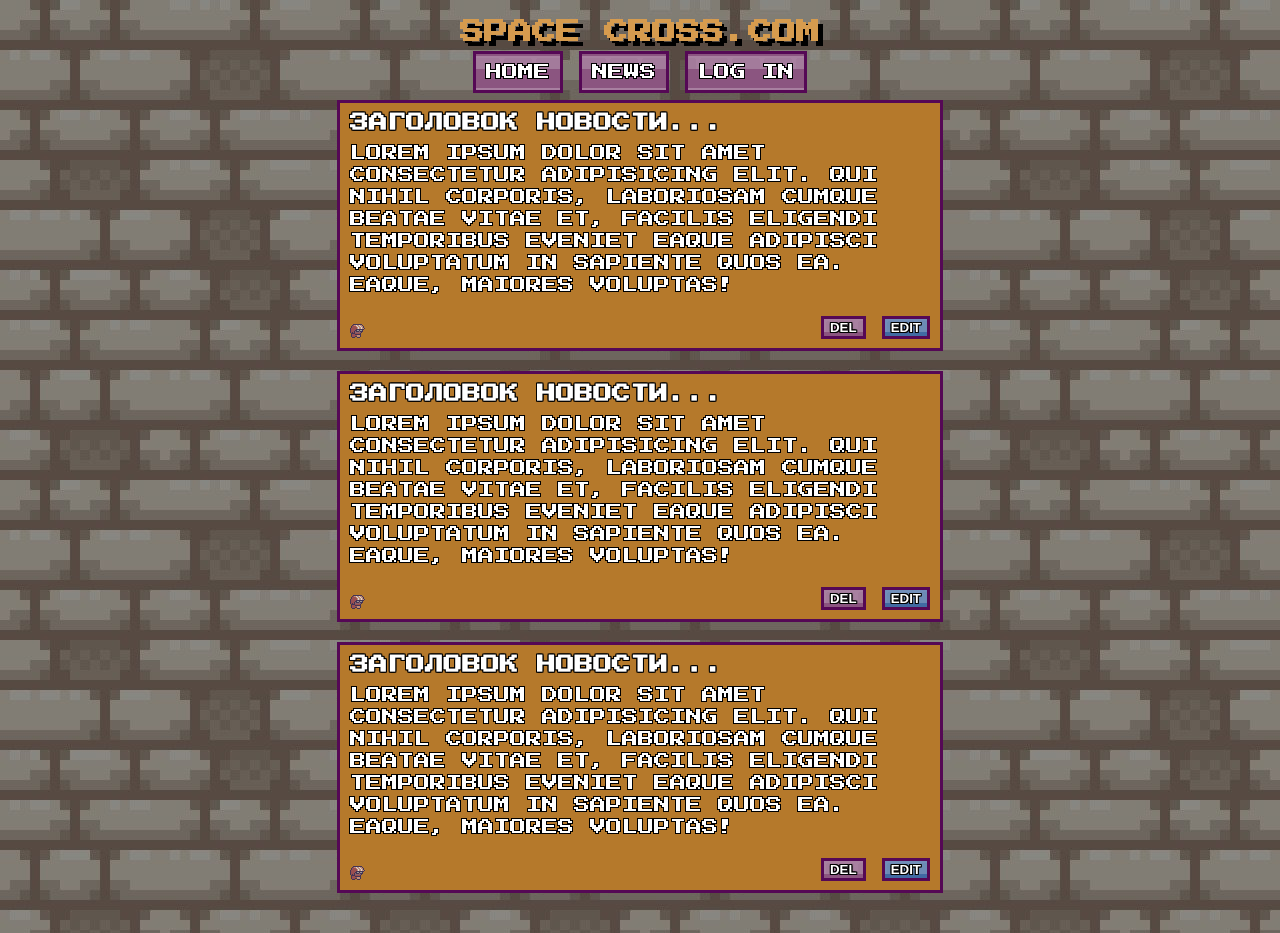
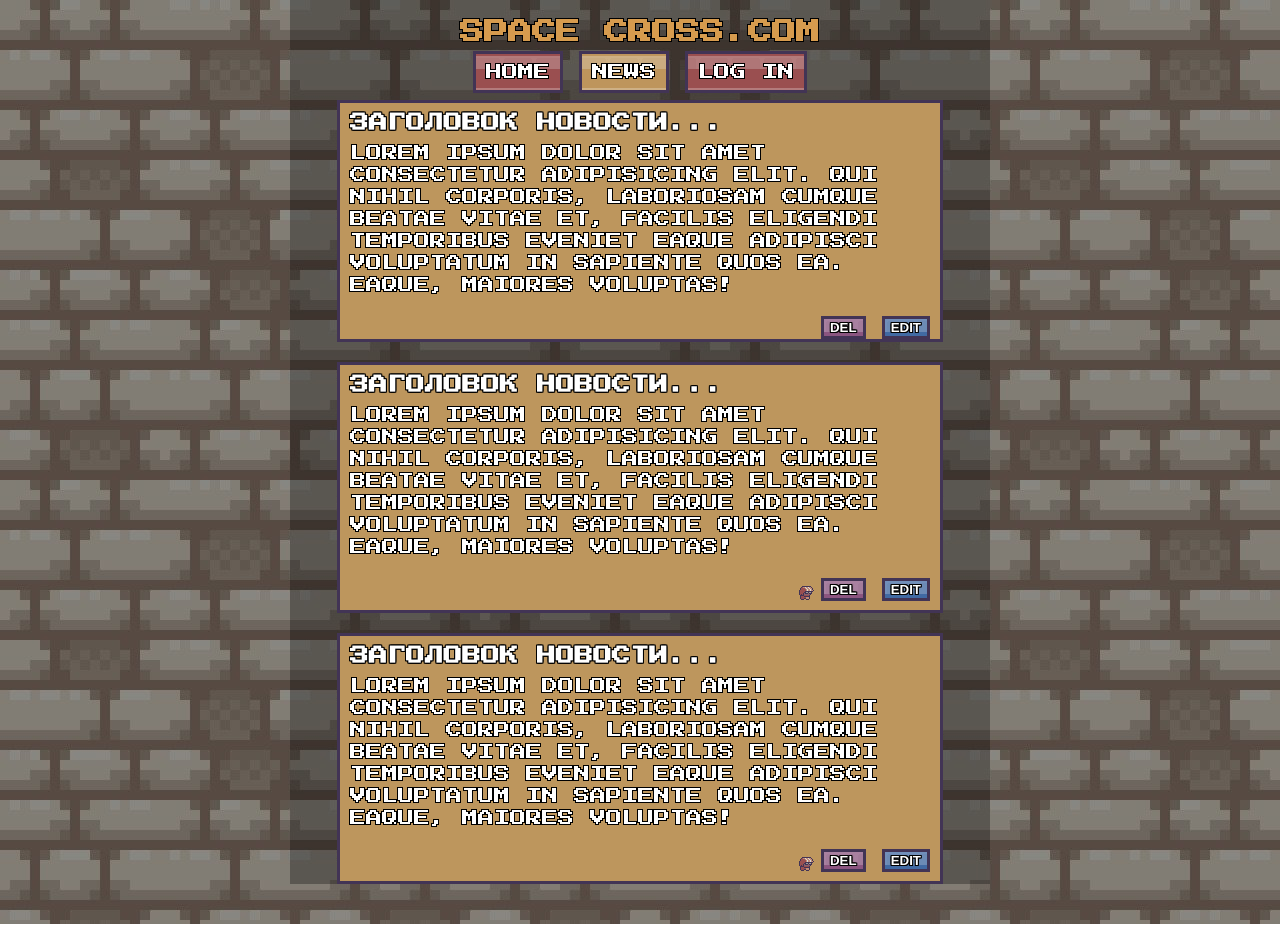
Before and after one commit to Alex1120001/verstka-test, a plain HTML site: page index.html in a window 1280 px wide. Drawn offline with Linux system fonts and the light colour scheme.

Commit message:
Add files via upload

```diff
--- a/css/form.css
+++ b/css/form.css
@@ -4,7 +4,8 @@ body, html{
     color:#fff;
 }
 .wrap{
-    min-height: 100%;
+    height: 100%;
+    overflow: hidden;
 }
 .form-log{
     max-width: 700px;
@@ -32,14 +33,23 @@ input:first-child{
 .text-block p+p{
     margin-top: 26px;
 }
+.wrap-black-back{
+    max-width: 700px;
+    background-color:rgba(0,0,0,0.3);
+    margin: auto;
+    min-height: 100%;
+    margin-bottom: 600px;
+}
 form button{
     margin: 20px auto;
     display: flex;
-    background-image:url('/ImagesPack/Button_Green.png');
+    background-image:url('../ImagesPack/Button_Green.png');
     padding: 5px;
     text-transform: uppercase;
+    border:3px solid rgb(66, 52, 85);
     text-shadow: rgb(0, 0, 0) 1px 0px, rgb(0, 0, 0) 1px 1px, rgb(0, 0, 0) 0px 1px, rgb(0, 0, 0) -1px 1px, rgb(0, 0, 0) -1px 0px, rgb(0, 0, 0) -1px -1px, rgb(0, 0, 0) 0px -1px, rgb(0, 0, 0) 1px -1px;
     color:#fff;
+    border-radius:4px;
 }
 form input{
     background-color: rgba(0, 0, 0, 0.5);
@@ -78,7 +88,7 @@ form textarea{
 .info{
     text-transform: uppercase;
     padding: 5px;
-    background-color:rgb(103, 118, 124);
+    background-color:rgb(85, 111, 99);
     border:4px solid rgb(66,52,85);
     border-radius: 5px;
     font-size: 12px;
@@ -89,7 +99,7 @@ form textarea{
     margin-top: 10px;
     text-transform: uppercase;
     padding: 5px;
-    background-color:rgb(103, 118, 124);
+    background-color:rgb(85, 111, 99);
     border:4px solid rgb(66,52,85);
     height: 80px;
 }
--- a/css/index.css
+++ b/css/index.css
@@ -3,6 +3,10 @@
 body{
     margin: 0;
     font-family: 'Press Start 2P', cursive;
+    height: 100%;
+}
+html{
+    height: 100%;
 }
 h1,h2,h3,h4,h5,h6,p{
     margin: 0;
@@ -23,16 +27,18 @@ header h2{
     color: rgb(214, 155, 78);
     text-shadow: rgb(0, 0, 0) 1px 0px, rgb(0, 0, 0) 1px 1px, rgb(0, 0, 0) 0px 1px, rgb(0, 0, 0) -1px 1px, rgb(0, 0, 0) -1px 0px, rgb(0, 0, 0) -1px -1px, rgb(0, 0, 0) 0px -1px, rgb(0, 0, 0) 1px -1px;
     text-transform: uppercase;
-    text-shadow: 5px 5px #000000;
 }
 .menu-header{
     margin-top: 20px;
 }
 .menu-header span{
-    background-image: url('../ImagesPack/Button_Purple.png');
+    background-image: url('../ImagesPack/Button_Red.png');
     padding: 10px;
     background-position: center;
-    border: 3px solid rgb(85, 8, 85);
+    border: 3px solid rgb(66, 52 ,85);
+}
+.menu-header .active{
+    background-image: url('../ImagesPack/Button_Yellow.png');
 }
 .menu-header span:hover{
     background-image: url('../ImagesPack/Button_Yellow.png');
@@ -44,11 +50,11 @@ header h2{
     text-shadow: rgb(0, 0, 0) 1px 0px, rgb(0, 0, 0) 1px 1px, rgb(0, 0, 0) 0px 1px, rgb(0, 0, 0) -1px 1px, rgb(0, 0, 0) -1px 0px, rgb(0, 0, 0) -1px -1px, rgb(0, 0, 0) 0px -1px, rgb(0, 0, 0) 1px -1px;
 }
 .block{
-    border: 3px solid rgb(85, 8, 85);
+    border: 3px solid rgb(66, 52 ,85);
     width: 90%;
     margin: auto;
     max-width: 600px;
-    background-color: rgb(181, 121, 43);
+    background-color: rgb(189, 150 ,93);
 }
 
 .block h3{
@@ -56,6 +62,12 @@ header h2{
     padding: 10px 0px 0px 10px;
     color:#fff;
     text-shadow: rgb(0, 0, 0) 1px 0px, rgb(0, 0, 0) 1px 1px, rgb(0, 0, 0) 0px 1px, rgb(0, 0, 0) -1px 1px, rgb(0, 0, 0) -1px 0px, rgb(0, 0, 0) -1px -1px, rgb(0, 0, 0) 0px -1px, rgb(0, 0, 0) 1px -1px;
+}
+.wrap-black-back{
+    max-width: 700px;
+    background-color:rgba(0,0,0,0.3);
+    margin: auto;
+    min-height: 100%;
 }
 .block p{
     text-transform: uppercase;
@@ -67,14 +79,14 @@ header h2{
 .img-btn{
     margin-top: 20px;
     display: flex;
-    justify-content: space-between;
+    justify-content: flex-end;
 }
 
 .block-btn{
     padding-right: 10px;
 }
 #edit-btn{
-    border: 3px solid rgb(85, 8, 85);
+    border: 3px solid rgb(66, 52 ,85);
     background-image:url('../ImagesPack/Button_Blue.png');
     text-shadow: rgb(0, 0, 0) 1px 0px, rgb(0, 0, 0) 1px 1px, rgb(0, 0, 0) 0px 1px, rgb(0, 0, 0) -1px 1px, rgb(0, 0, 0) -1px 0px, rgb(0, 0, 0) -1px -1px, rgb(0, 0, 0) 0px -1px, rgb(0, 0, 0) 1px -1px;
     color:#fff;
@@ -84,7 +96,7 @@ header h2{
 #del-btn{
     text-shadow: rgb(0, 0, 0) 1px 0px, rgb(0, 0, 0) 1px 1px, rgb(0, 0, 0) 0px 1px, rgb(0, 0, 0) -1px 1px, rgb(0, 0, 0) -1px 0px, rgb(0, 0, 0) -1px -1px, rgb(0, 0, 0) 0px -1px, rgb(0, 0, 0) 1px -1px;
     color:#fff;
-    border: 3px solid rgb(85, 8, 85);
+    border: 3px solid rgb(66, 52 ,85);
     background-image:url('../ImagesPack/Button_Purple.png');
     text-transform: uppercase;
     font-weight: bold;
@@ -92,3 +104,19 @@ header h2{
 .block+.block{
     margin-top: 20px;
 }
+
+#btn-loc{
+    padding: 10px;
+    font-size: 18px;
+    margin: auto;
+    display: flex;
+    background-image:url('/ImagesPack/Button_Blue.png');
+    border: 3px solid rgb(66, 52 ,85);
+    border-radius:4px;
+}
+a{
+    text-decoration: none;
+}
+input{
+    color:#fff;
+}
--- a/index.html
+++ b/index.html
@@ -1,5 +1,6 @@
 <!DOCTYPE html>
 <html lang="en">
+
 <head>
     <meta charset="UTF-8">
     <meta http-equiv="X-UA-Compatible" content="IE=edge">
@@ -8,14 +9,16 @@
     <!-- link css -->
     <link rel="stylesheet" href="./css/index.css">
 </head>
+
 <body>
     <div class="wrap">
+        <div class="wrap-black-back">
             <div class="wrap-block">
                 <header>
                     <h2>space cross.com</h2>
                     <div class="menu-header">
                         <span><a href="home.html">home</a></span>
-                <span><a href="index.html">news</a></span>
+                        <span class="active"><a href="index.html">news</a></span>
                         <span><a href="log.html">log in</a></span>
                     </div>
                 </header>
@@ -23,7 +26,21 @@
             <div class="block-news">
                 <div class="block">
                     <h3>заголовок новости...</h3>
-                <p>Lorem ipsum dolor sit amet consectetur adipisicing elit. Qui nihil corporis, laboriosam cumque beatae vitae et, facilis eligendi temporibus eveniet eaque adipisci voluptatum in sapiente quos ea. Eaque, maiores voluptas!</p>
+                    <p>Lorem ipsum dolor sit amet consectetur adipisicing elit. Qui nihil corporis, laboriosam cumque
+                        beatae vitae et, facilis eligendi temporibus eveniet eaque adipisci voluptatum in sapiente quos
+                        ea. Eaque, maiores voluptas!</p>
+                    <div class="img-btn">
+                        <div class="block-btn">
+                            <button id="del-btn">del</button>
+                            <button id="edit-btn">edit</button>
+                        </div>
+                    </div>
+                </div>
+                <div class="block">
+                    <h3>заголовок новости...</h3>
+                    <p>Lorem ipsum dolor sit amet consectetur adipisicing elit. Qui nihil corporis, laboriosam cumque
+                        beatae vitae et, facilis eligendi temporibus eveniet eaque adipisci voluptatum in sapiente quos
+                        ea. Eaque, maiores voluptas!</p>
                     <div class="img-btn">
                         <div class="img-block">
                             <img src="./ImagesPack/Character.png" alt="">
@@ -36,20 +53,9 @@
                 </div>
                 <div class="block">
                     <h3>заголовок новости...</h3>
-                <p>Lorem ipsum dolor sit amet consectetur adipisicing elit. Qui nihil corporis, laboriosam cumque beatae vitae et, facilis eligendi temporibus eveniet eaque adipisci voluptatum in sapiente quos ea. Eaque, maiores voluptas!</p>
-                <div class="img-btn">
-                    <div class="img-block">
-                        <img src="./ImagesPack/Character.png" alt="">
-                    </div>
-                    <div class="block-btn">
-                        <button id="del-btn">del</button>
-                        <button id="edit-btn">edit</button>
-                    </div>
-                </div>
-            </div>
-            <div class="block">
-                <h3>заголовок новости...</h3>
-                <p>Lorem ipsum dolor sit amet consectetur adipisicing elit. Qui nihil corporis, laboriosam cumque beatae vitae et, facilis eligendi temporibus eveniet eaque adipisci voluptatum in sapiente quos ea. Eaque, maiores voluptas!</p>
+                    <p>Lorem ipsum dolor sit amet consectetur adipisicing elit. Qui nihil corporis, laboriosam cumque
+                        beatae vitae et, facilis eligendi temporibus eveniet eaque adipisci voluptatum in sapiente quos
+                        ea. Eaque, maiores voluptas!</p>
                     <div class="img-btn">
                         <div class="img-block">
                             <img src="./ImagesPack/Character.png" alt="">
@@ -62,5 +68,7 @@
                 </div>
             </div>
         </div>
+    </div>
 </body>
+
 </html>
```
Also changed, not shown: authorization.html (+6 -2 lines), home.html (+5 -3 lines), log.html (+4 -2 lines). Lines whose indentation alone changed are shown as unchanged.
